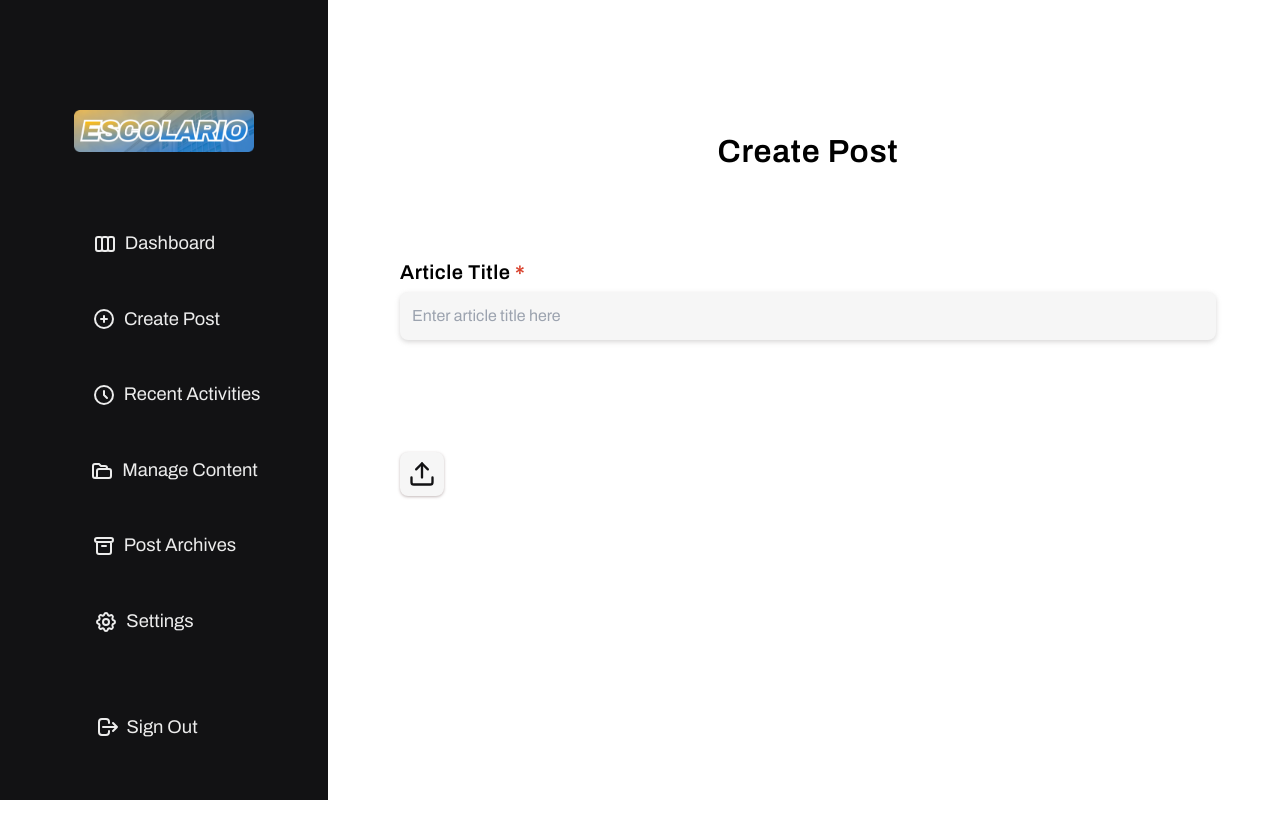
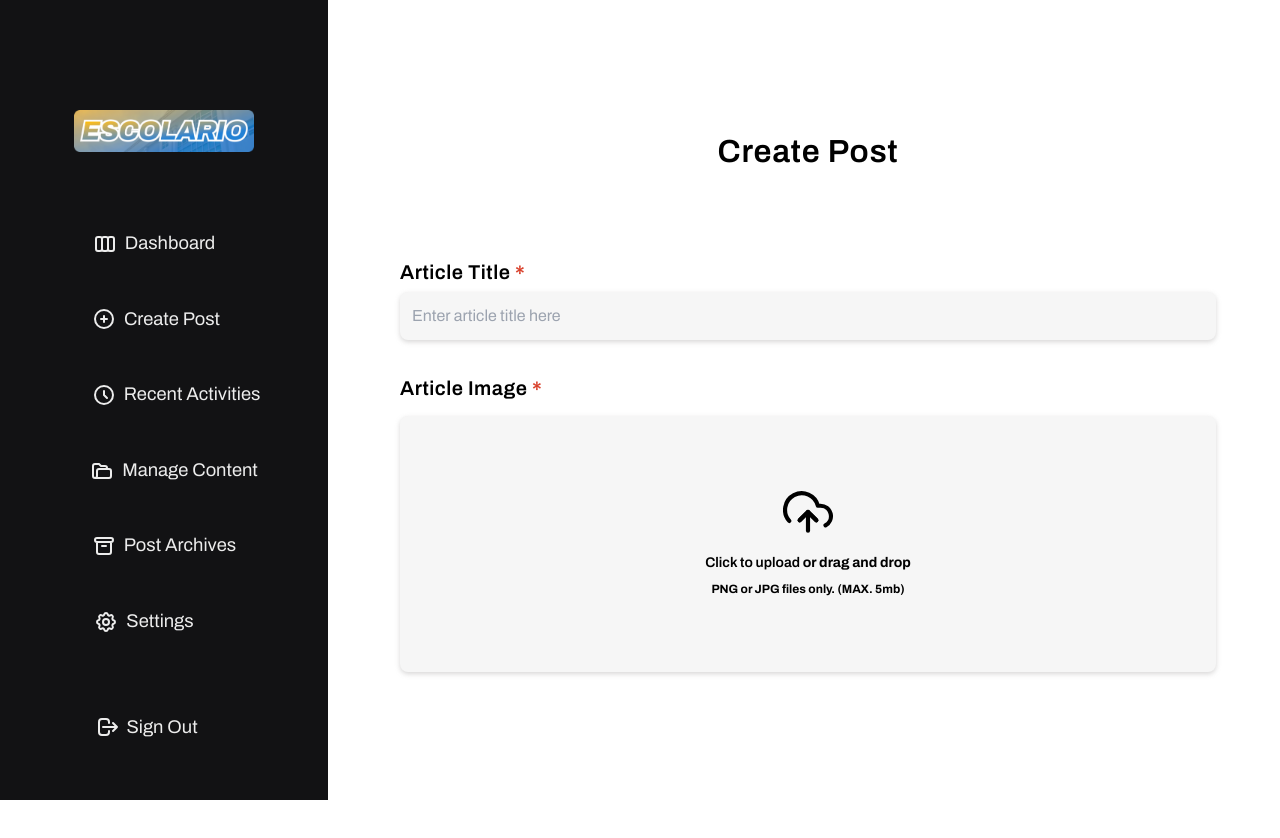
Before and after one commit to judgemongcal/se-becarios-cms, a React (Vite) app in the folder becarios-admin/: page /create-post in a window 1280 px wide. Shown: the top 838 px of the page. Built offline with nearby package versions, Linux system fonts and the light colour scheme.

Commit message:
created ArticleImageField component

```diff
--- /dev/null
+++ b/becarios-admin/src/components/create-post/ArticleImageField.jsx
@@ -0,0 +1,41 @@
+import { FiUploadCloud } from 'react-icons/fi';
+
+function ArticleImageField() {
+  return (
+    <div className="flex flex-col justify-between">
+      <p className="mb-[0.5rem] text-[1.25rem] font-semibold tracking-wide">
+        Article Image{' '}
+        <span className="text-brand-red align-middle text-[1.5rem]">
+          *
+        </span>
+      </p>
+      <div className="flex w-full items-center justify-center">
+        <label
+          htmlFor="dropzone-file"
+          className="hover:bg-brand-input rounded-8 bg-brand-light shadow-shadow-db flex h-64 w-full cursor-pointer flex-col items-center justify-center"
+        >
+          <div className="flex flex-col items-center justify-center pb-6 pt-5">
+            <FiUploadCloud className="mb-[1rem] h-auto w-[50px]" />
+            <p className="mb-2 text-sm">
+              <span className="font-semibold">
+                Click to upload
+              </span>{' '}
+              or drag and drop
+            </p>
+            <p className="text-xs text-gray-500 dark:text-gray-400">
+              PNG or JPG files only. (MAX. 5mb)
+            </p>
+          </div>
+          <input
+            id="dropzone-file"
+            type="file"
+            className="hidden"
+            accept="image/*"
+          />
+        </label>
+      </div>
+    </div>
+  );
+}
+
+export default ArticleImageField;
--- a/becarios-admin/src/pages/CreatePost.jsx
+++ b/becarios-admin/src/pages/CreatePost.jsx
@@ -1,8 +1,9 @@
+import { FiUploadCloud } from 'react-icons/fi';
 import ArticleTitleField from '../components/create-post/ArticleTitleField';
-import { UploadImageBtn } from '../components/global/Button';
 import NavBar from '../components/global/NavBar';
 import NavBarMobile from '../components/global/NavBarMobile';
 import PageTitle from '../components/global/PageTitle';
+import ArticleImageField from '../components/create-post/ArticleImageField';
 
 function CreatePost() {
   return (
@@ -14,8 +15,14 @@ function CreatePost() {
 
       <div className="content mt-[10rem] flex w-[100%] flex-col gap-[5rem] px-9 md:mb-[5rem] md:px-16 lg:ml-[21rem] lg:mt-[8rem] lg:pb-[20%]">
         <PageTitle title="Create Post" />
-        <ArticleTitleField />
-        <UploadImageBtn />
+        <form
+          action="/upload"
+          method="post"
+          encType="multipart/form-data"
+        >
+          <ArticleTitleField />
+          <ArticleImageField />
+        </form>
       </div>
     </div>
   );
```
